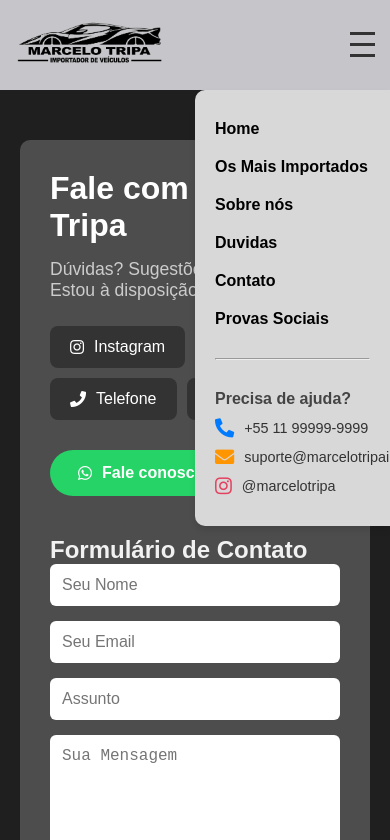
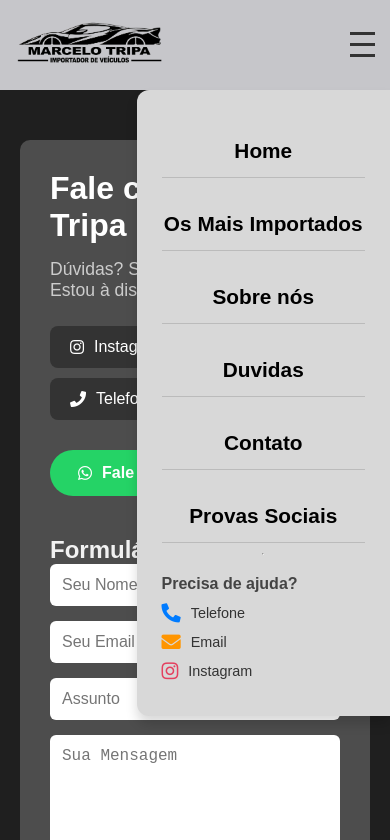
Before and after one commit to duducury/car-store-2.0, a plain HTML site: page contato.html in a window 390 px wide. Both pictures are taken after a click on the element 362 px from the left and 44 px from the top of the page. Shown: the top 840 px of the page. Drawn offline with nearby package versions, Linux system fonts and the light colour scheme.

Commit message:
responsive menu update

```diff
--- a/contato.css
+++ b/contato.css
@@ -219,3 +219,8 @@ body {
         border-radius: 0;
       }
     }
+    @media (max-width: 768px) {
+      .desktop-only {
+        display: none;
+      }
+    }
--- a/contato.html
+++ b/contato.html
@@ -38,15 +38,15 @@
           <p class="help-text">Precisa de ajuda?</p>
           <div class="help-item">
             <i class="fas fa-phone-alt"></i>
-            <a href="tel:+5511999999999">+55 11 99999-9999</a>
+            <a href="tel:++556199840002">Telefone </a>
           </div>
           <div class="help-item">
             <i class="fas fa-envelope"></i>
-            <a href="mailto:suporte@marcelotripaimportacao.com">suporte@marcelotripaimportacao.com</a>
+            <a href="mailto:suporte@marcelotripaimportacao.com"> Email</a>
           </div>
           <div class="help-item">
             <i class="fab fa-instagram"></i>
-            <a href="https://www.instagram.com/marcelotripa/" target="_blank">@marcelotripa</a>
+            <a href="https://www.instagram.com/marcelotripa/" target="_blank">Instagram</a>
           </div>
         </div>
     </ul>
@@ -57,7 +57,12 @@
 
 
 
-
+    <section class="desktop-only" style="padding: 60px 20px 30px; text-align: center;">
+      <h1 style="font-size: 2.5rem; color: #fff; font-weight: bold;">
+        Página de Contato
+      </h1>
+      <p style="color: #ccc; font-size: 1.1rem;">Tire suas dúvidas ou envie sua mensagem abaixo.</p>
+    </section>
 
 
 
--- a/style.css
+++ b/style.css
@@ -1465,26 +1465,22 @@ body {
 
 
 
-
-
-
-/* Ajuste do menu no telefone */
 @media (max-width: 768px) {
     .menu {
-      display: none; /* Ocultar o menu por padrão */
+      display: none;
       flex-direction: column;
-      align-items: flex-start; /* Alinhar itens do menu à esquerda */
-      width: 50%; /* Largura reduzida para 80% da tela */
-      background-color: #d8d8d8; /* Cor de fundo clara */
-      padding: 20px;
+      align-items: center;
+      width: 65%; /* AUMENTADO */
+      background-color: #d8d8d8;
+      padding: 25px;
       position: absolute;
-      top: 90px; /* Espaço abaixo da barra de navegação */
-      right: 0; /* Alinhado à direita */
-      left: auto; /* Garante que o lado esquerdo não interfira */
-      z-index: 999; /* Certificar-se de que está acima de outros elementos */
-      box-shadow: 0 4px 6px rgba(0, 0, 0, 0.1); /* Sombra leve */
-      border-radius: 10px 0 0 10px; /* Bordas arredondadas apenas do lado esquerdo */
-      transition: transform 0.3s ease-in-out; /* Suavidade ao aparecer/desaparecer */
+      top: 90px;
+      right: 0;
+      left: auto;
+      z-index: 999;
+      box-shadow: 0 8px 12px rgba(0, 0, 0, 0.15);
+      border-radius: 12px 0 0 12px;
+      transition: transform 0.3s ease-in-out;
     }
 
     .menu.active {
@@ -1492,33 +1488,37 @@ body {
     }
 
     .menu-item {
-      margin: 10px 0;
-      width: 100%; /* Ocupa toda a largura */
-      text-align: left; /* Texto alinhado à esquerda */
+      width: 100%;
+      text-align: center;
+      padding: 14px 0;
+      border-bottom: 1px solid #bbb;
+    }
+
+    .menu-item:last-child {
+      border-bottom: none;
     }
 
     .menu-item a {
-      font-size: 1rem;
-      color: #333;
+      font-size: 1.3rem; /* Fonte maior */
+      font-weight: 700;
+      color: #222;
       text-decoration: none;
-      font-weight: bold;
-    }
-
-    /* Separador */
-    .menu-divider {
+      display: block;
       width: 100%;
-      height: 1px;
-      background-color: #ddd; /* Cor do separador */
-      margin: 20px 0; /* Espaçamento acima e abaixo */
-    }
-
-    /* "Precisa de ajuda?" */
+    }
+
     .menu-help {
-      display: block; /* Exibe a seção no responsivo */
+      display: block;
       width: 100%;
       text-align: left;
-      margin-top: 10px;
-    }
+      margin-top: 20px;
+    }
+  }
+
+
+
+
+
 
     .help-text {
       font-size: 1rem;
```
Also changed, not shown: car-detail.html (+3 -3 lines), duvidas.html (+3 -3 lines), index.html (+3 -3 lines), para-importar.html (+3 -3 lines), provassociais.html (+3 -3 lines), sobre.html (+3 -3 lines).
